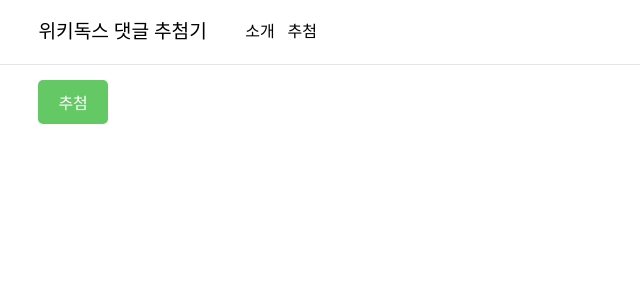
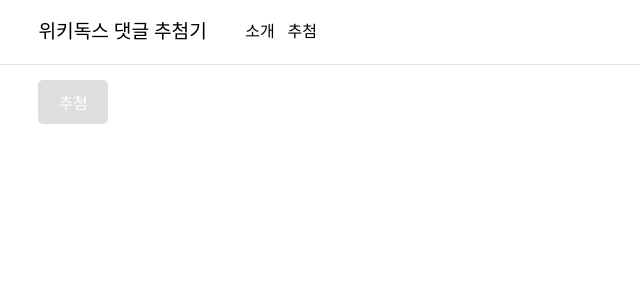
Before and after one commit to gwongibeom/wikidocs-lottery, a React (Vite) app: page / in a window 1280 px wide. In both pictures the pointer is over the button "추첨". Shown: the top 300 px of the page, without its empty margins (0-640 px from the left). Built offline with nearby package versions, Linux system fonts and the light colour scheme; a web font is replaced by a local one.

Commit message:
(개발) 버튼 스타일링

```diff
--- a/src/components/Button.css
+++ b/src/components/Button.css
@@ -6,6 +6,10 @@
   cursor: pointer;
   font-size: 1rem;
   font-weight: 500;
+}
+
+.Button:hover {
+  background-color: rgb(222, 222, 222);
 }
 
 .Button_POSITIVE {
```
Also changed, not shown: src/components/Button.tsx (+9 -13 lines).
